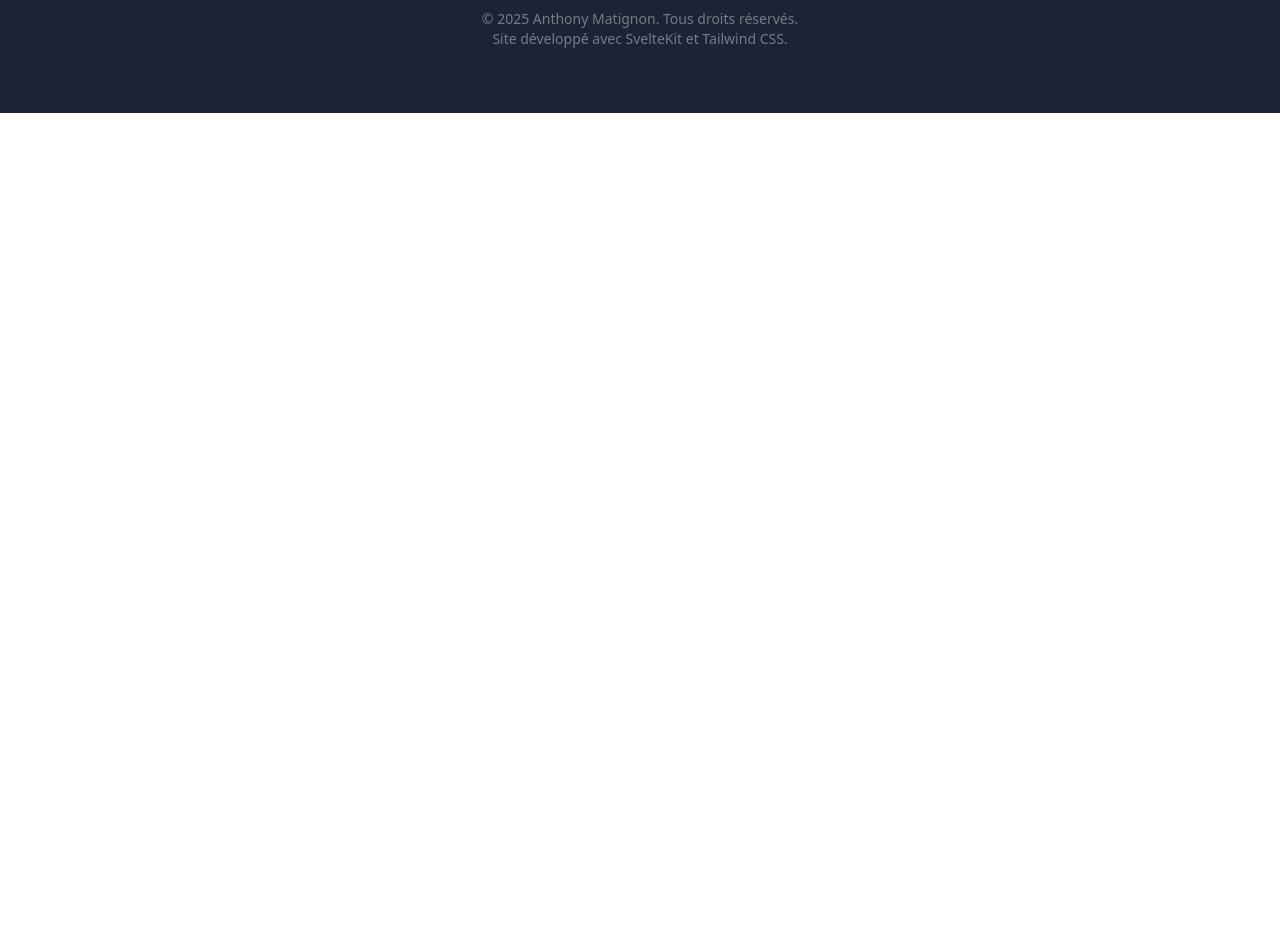
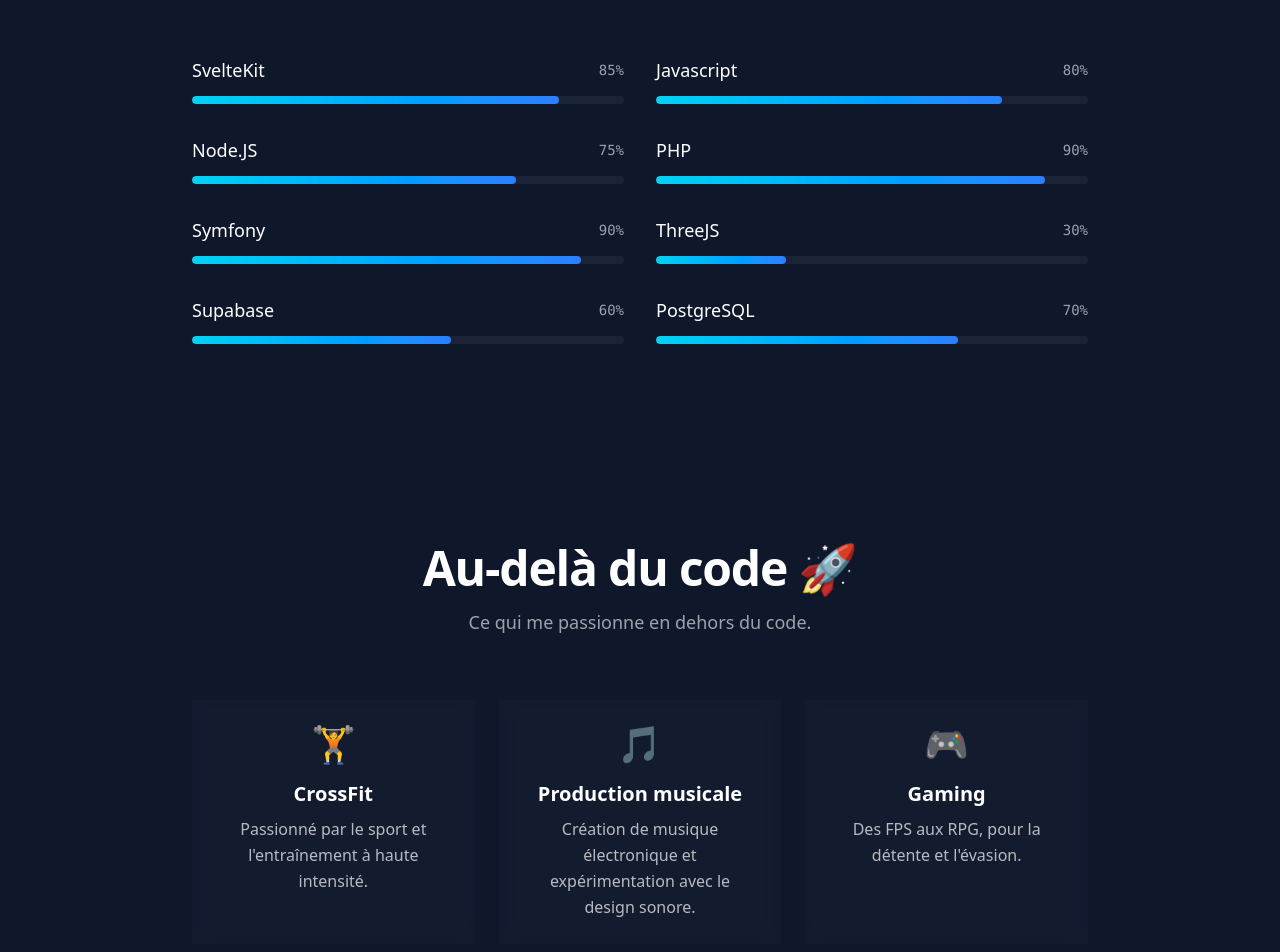
Before and after one commit to Dakhtara/portfolio-sveltekit, a SvelteKit app: page / in a window 1280 px wide. Shown: the part 2280-3232 px from the top of the page. Before the commit the page ends 2393 px from the top, so only its background shows below. Built offline with nearby package versions, Linux system fonts and the light colour scheme.

Commit message:
Ajout des composants BeyondCodeCard, BeyondCodeSection, ProgressBar, Skill et SkillSection, ainsi que l'intégration de GSAP pour les animations et la mise à jour des dépendances dans package.json et package-lock.json.

```diff
--- a/package.json
+++ b/package.json
@@ -40,6 +40,7 @@
 	},
 	"dependencies": {
 		"@inlang/paraglide-js": "^2.0.0",
-		"date-fns": "^4.1.0"
+		"date-fns": "^4.1.0",
+		"gsap": "^3.13.0"
 	}
 }
--- /dev/null
+++ b/src/lib/components/BeyondCodeSection/BeyondCodeCard.svelte
@@ -0,0 +1,22 @@
+<script lang="ts">
+
+    type Props = {
+        icon: string;
+        title: string;
+        description: string;
+    }
+
+    let {icon, title, description}: Props = $props();
+</script>
+
+<div
+	class="text-center hover:shadow-lg hover:shadow-cyan-500/5 transition-all duration-300 bg-white/[0.02] border-white/10 hover:border-white/20 backdrop-blur-sm group"
+>
+	<div class="p-6">
+		<div class="text-4xl mb-4 group-hover:scale-110 transition-transform duration-300">
+			{icon}
+		</div>
+		<h3 class="text-xl font-semibold text-white mb-2">{title}</h3>
+		<p class="text-white/70 leading-relaxed">{description}</p>
+	</div>
+</div>
--- /dev/null
+++ b/src/lib/components/BeyondCodeSection/BeyondCodeSection.svelte
@@ -0,0 +1,37 @@
+<script lang="ts">
+	import BeyondCodeCard from './BeyondCodeCard.svelte';
+
+	const interests = [
+		{
+			title: 'CrossFit',
+			description: "Passionné par le sport et l'entraînement à haute intensité.",
+			icon: '🏋️'
+		},
+		{
+			title: 'Production musicale',
+			description: 'Création de musique électronique et expérimentation avec le design sonore.',
+			icon: '🎵'
+		},
+		{
+			title: 'Gaming',
+			description: "Des FPS aux RPG, pour la détente et l'évasion.",
+			icon: '🎮'
+		}
+	];
+</script>
+
+<section class="px-6 py-25">
+	<div class="mx-auto max-w-4xl">
+		<div class="mb-16 text-center">
+			<h2 class="mb-4 text-4xl font-bold tracking-tight text-balance md:text-5xl">
+				Au-delà du code 🚀
+			</h2>
+			<p class="text-lg text-white/60">Ce qui me passionne en dehors du code.</p>
+		</div>
+		<div class="grid grid-cols-1 gap-6 md:grid-cols-3">
+			{#each interests as interest, index}
+				<BeyondCodeCard {...interest} />
+			{/each}
+		</div>
+	</div>
+</section>
--- /dev/null
+++ b/src/lib/components/ProgressBar.svelte
@@ -0,0 +1,48 @@
+<script lang="ts">
+	import { browser } from '$app/environment';
+	import { onMount } from 'svelte';
+    import gsap from 'gsap';
+	type Props = {
+		level: number;
+	};
+
+	let { level }: Props = $props();
+
+    let ref: HTMLDivElement;
+
+    onMount(() => {
+        if (browser) {
+            animate();
+
+        }
+	});
+
+    function animate() {
+        if (ref) {
+            const observer = new IntersectionObserver((entries) => {
+                entries.forEach(entry => {
+                    if (entry.isIntersecting) {
+                        fillBar();
+                        observer.unobserve(entry.target); // Stop observing after the first intersection
+                    }
+                });
+            }, { threshold: 0.1 }); // Trigger when 10% of the element is visible
+            observer.observe(ref);
+        }
+    }
+
+    function fillBar() {
+        gsap.fromTo(ref,
+            { width: '0%' },
+            { width: `${level}%`, duration: 1.5, ease: 'power2.out' }
+        );
+    }
+</script>
+
+<div class="h-2 overflow-hidden rounded-full bg-white/5">
+	<div
+        bind:this={ref}
+		class="h-full rounded-full bg-gradient-to-r from-cyan-400 to-blue-500 transition-all duration-1000 ease-out"
+		style={`width: 0%`}
+	></div>
+</div>
--- /dev/null
+++ b/src/lib/components/SkillSection/Skill.svelte
@@ -0,0 +1,18 @@
+<script lang="ts">
+	import ProgressBar from "../ProgressBar.svelte";
+
+	type Props = {
+		title: string;
+		level: number;
+	};
+
+	let { title, level }: Props = $props();
+</script>
+
+<div class="space-y-3">
+	<div class="flex items-center justify-between">
+		<span class="text-lg font-medium text-white">{title}</span>
+		<span class="font-mono text-sm text-white/60">{level}%</span>
+	</div>
+	<ProgressBar level={level} />
+</div>
--- /dev/null
+++ b/src/lib/components/SkillSection/SkillSection.svelte
@@ -0,0 +1,54 @@
+<script lang="ts">
+	import Skill from './Skill.svelte';
+
+	let skills = [
+		{
+			title: 'SvelteKit',
+			level: 85
+		},
+		{
+			title: 'Javascript',
+			level: 80
+		},
+		{
+			title: 'Node.JS',
+			level: 75
+		},
+		{
+			title: 'PHP',
+			level: 90
+		},
+		{
+			title: 'Symfony',
+			level: 90
+		},
+		{
+			title: 'ThreeJS',
+			level: 30
+		},
+		{
+			title: 'Supabase',
+			level: 60
+		},
+		{
+			title: 'PostgreSQL',
+			level: 70
+		}
+	];
+</script>
+
+<section class="px-6 py-25">
+	<div class="mx-auto max-w-4xl">
+		<div class="mb-16 text-center">
+			<h2 class="mb-4 text-4xl font-bold tracking-tight text-balance md:text-5xl">Compétences</h2>
+			<p class="text-lg text-white/60">
+				Technologies et compétences que j'utilise régulièrement dans mes projets.
+			</p>
+		</div>
+		<div class="grid grid-cols-1 gap-8 md:grid-cols-2">
+			{#each skills as skill}
+				<Skill title={skill.title} level={skill.level} />
+			{/each}
+		</div>
+	</div>
+</section>
--- a/src/routes/+page.svelte
+++ b/src/routes/+page.svelte
@@ -1,7 +1,9 @@
 <script>
 	import AnimationHeader from '$lib/components/AnimationHeader.svelte';
+	import BeyondCodeSection from '$lib/components/BeyondCodeSection/BeyondCodeSection.svelte';
 	import Button from '$lib/components/Button.svelte';
 	import SectionProject from '$lib/components/SectionProject/SectionProject.svelte';
+	import SkillSection from '$lib/components/SkillSection/SkillSection.svelte';
 </script>
 
 <svelte:head>
@@ -45,3 +47,7 @@
 </section>
 
 <SectionProject />
+
+<SkillSection />
+
+<BeyondCodeSection />
```
Also changed, not shown: 1 other file (tests, documents, lock files or other folders).
